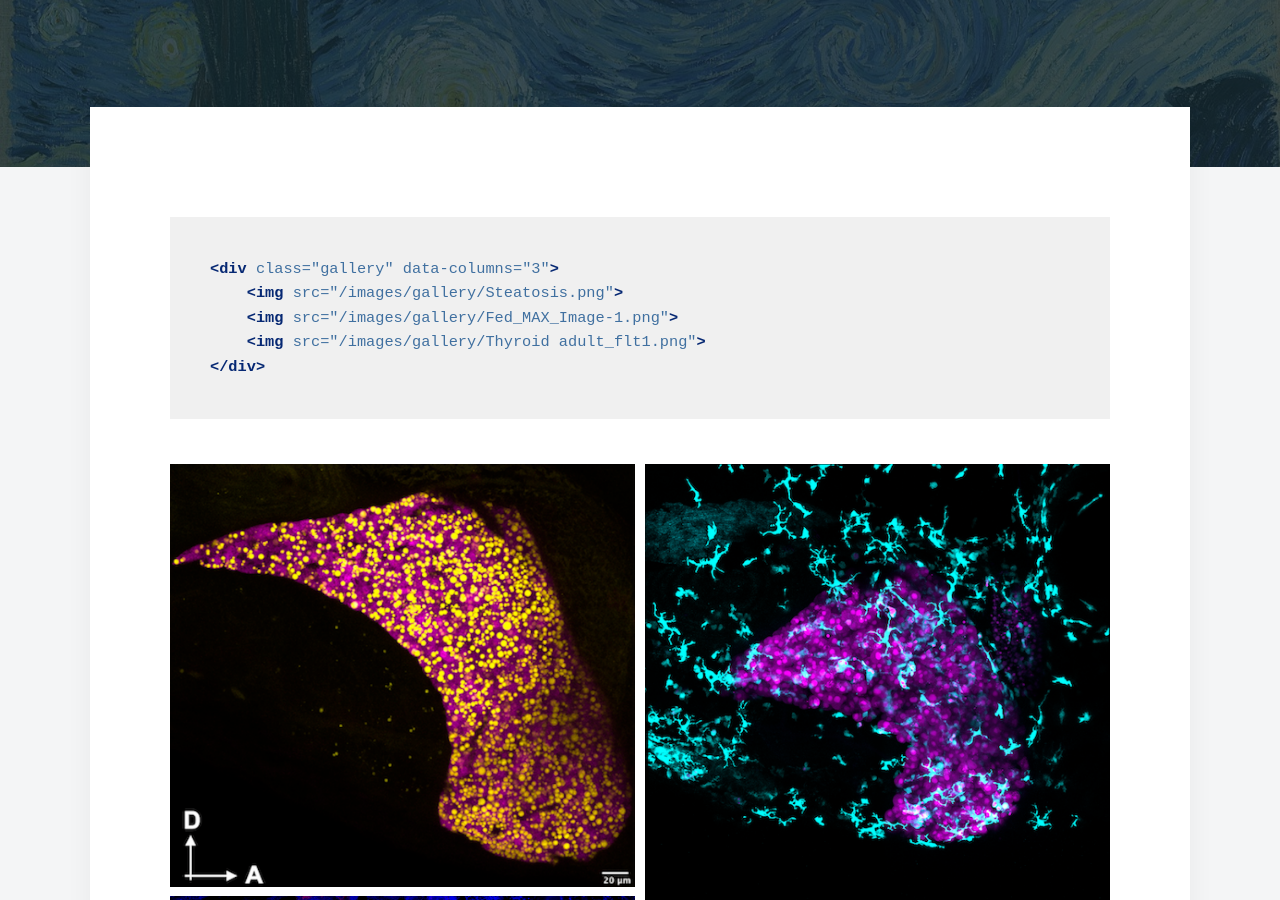
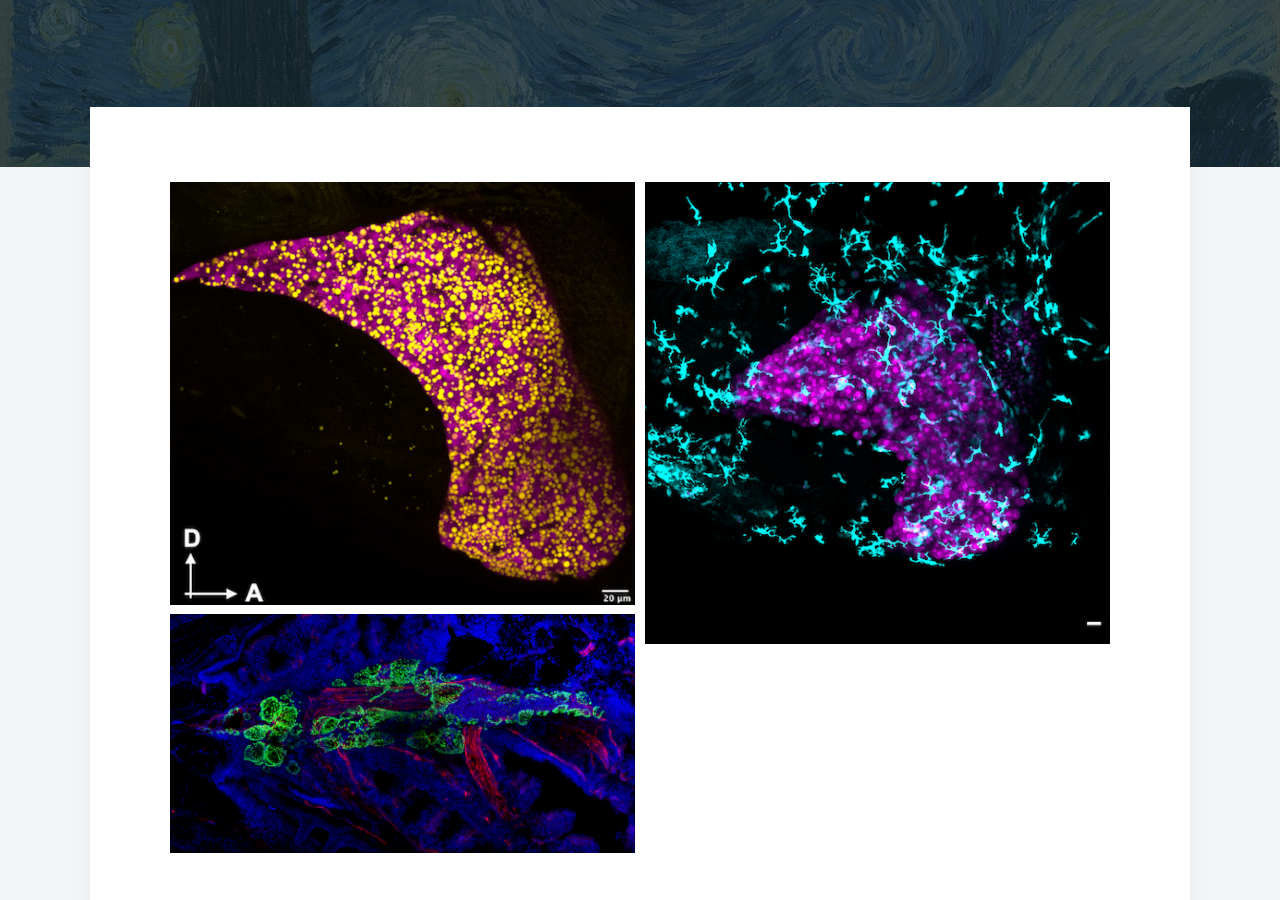
Before and after one commit to sumeetpalsingh/sumeetpalsingh.github.io, a Jekyll site: the page built from _pages/gallery.md, in a window 1280 px wide and 900 px high, scrolled down 419 px. Built offline with Jekyll 4.4.1, drawn with Linux system fonts in a browser that asks for light colours; nearby versions of some CDN libraries; some web fonts are replaced.

Commit message:
Update gallery.md

````diff
--- a/_pages/gallery.md
+++ b/_pages/gallery.md
@@ -5,26 +5,9 @@ description: Pictures.
 featured_image: /images/demo/StarryNight.jpeg
 ---
 
-```html
-<div class="gallery" data-columns="3">
+
+<div class="gallery" data-columns="2">
     <img src="/images/gallery/Steatosis.png">
     <img src="/images/gallery/Fed_MAX_Image-1.png">
     <img src="/images/gallery/Thyroid adult_flt1.png">
 </div>
-```
-
-<div class="gallery" data-columns="2">
-<!--
-    <p><kbd>
-        <img src="/images/gallery/Steatosis.png">
-        </kbd>
--->
-<!--    <p><img src="/images/gallery/" alt="ULB" style="width:266px;height:133px">  -->
-<!--
-    <p><img src="/images/gallery/Fed_MAX_Image-1.png">
-    <p><img src="/images/gallery/Thyroid adult_flt1.png">
--->
-    <img src="/images/gallery/Steatosis.png">
-    <img src="/images/gallery/Fed_MAX_Image-1.png">
-    <img src="/images/gallery/Thyroid adult_flt1.png">
-</div>
````
